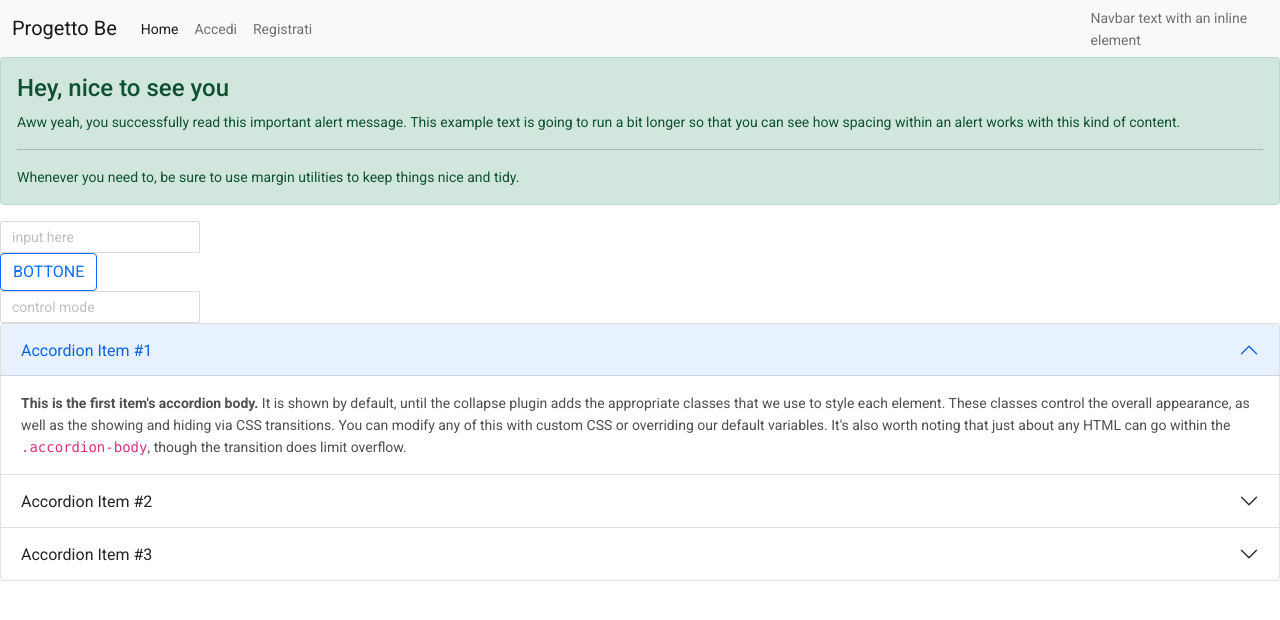
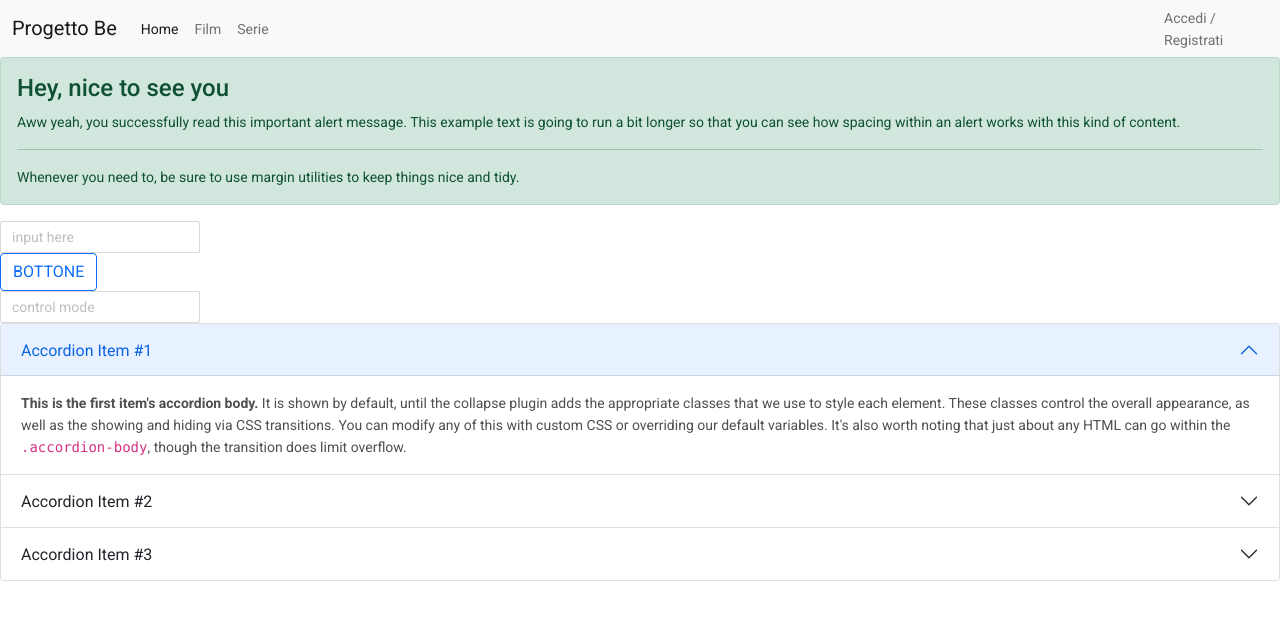
Before and after one commit to FrancescoValerioL/progetto-be, a React (Create React App) app: page / in a window 1280 px wide. Shown: the top 620 px of the page. Built offline with nearby package versions, Linux system fonts and the light colour scheme.

Commit message:
MyNavbar

```diff
--- a/src/components/MyNavbar.jsx
+++ b/src/components/MyNavbar.jsx
@@ -36,13 +36,13 @@ const MyNavbar = () => {
               </MDBNavbarLink>
             </MDBNavbarItem>
             <MDBNavbarItem>
-              <MDBNavbarLink href='#'>Accedi</MDBNavbarLink>
+              <MDBNavbarLink href='#'>Film</MDBNavbarLink>
             </MDBNavbarItem>
             <MDBNavbarItem>
-              <MDBNavbarLink href='#'>Registrati</MDBNavbarLink>
+              <MDBNavbarLink href='#'>Serie</MDBNavbarLink>
             </MDBNavbarItem>
           </MDBNavbarNav>
-          <span className='navbar-text'> Navbar text with an inline element </span>
+          <span className='navbar-text'> Accedi / Registrati </span>
         </MDBCollapse>
       </MDBContainer>
     </MDBNavbar>
```
